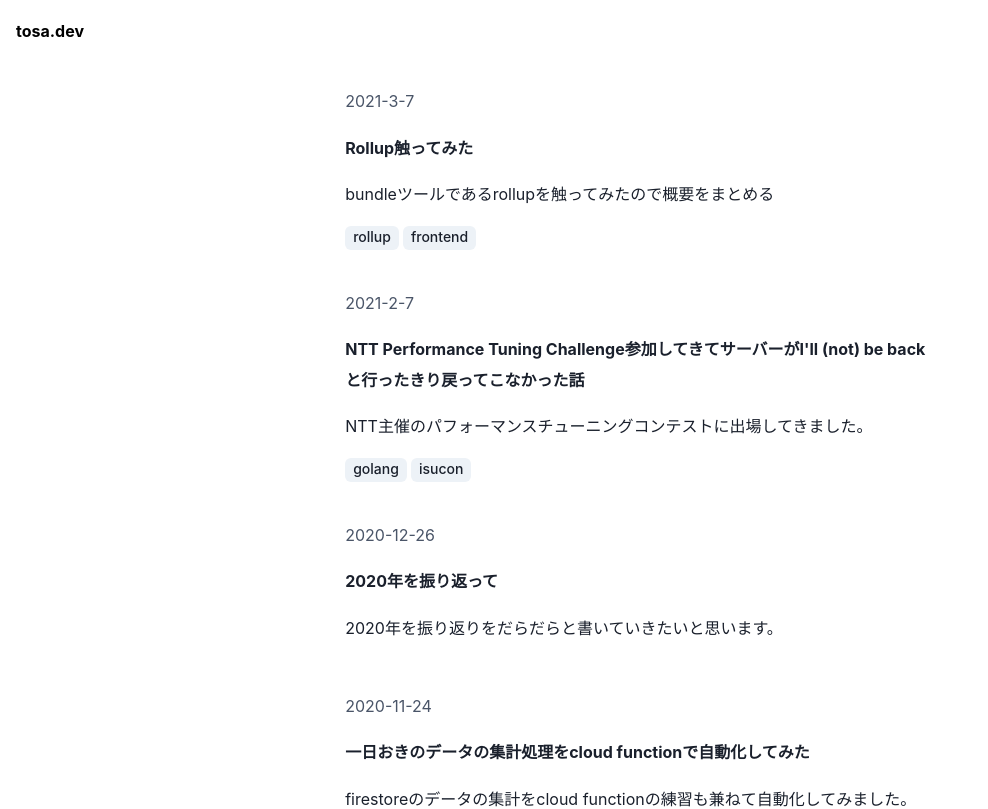
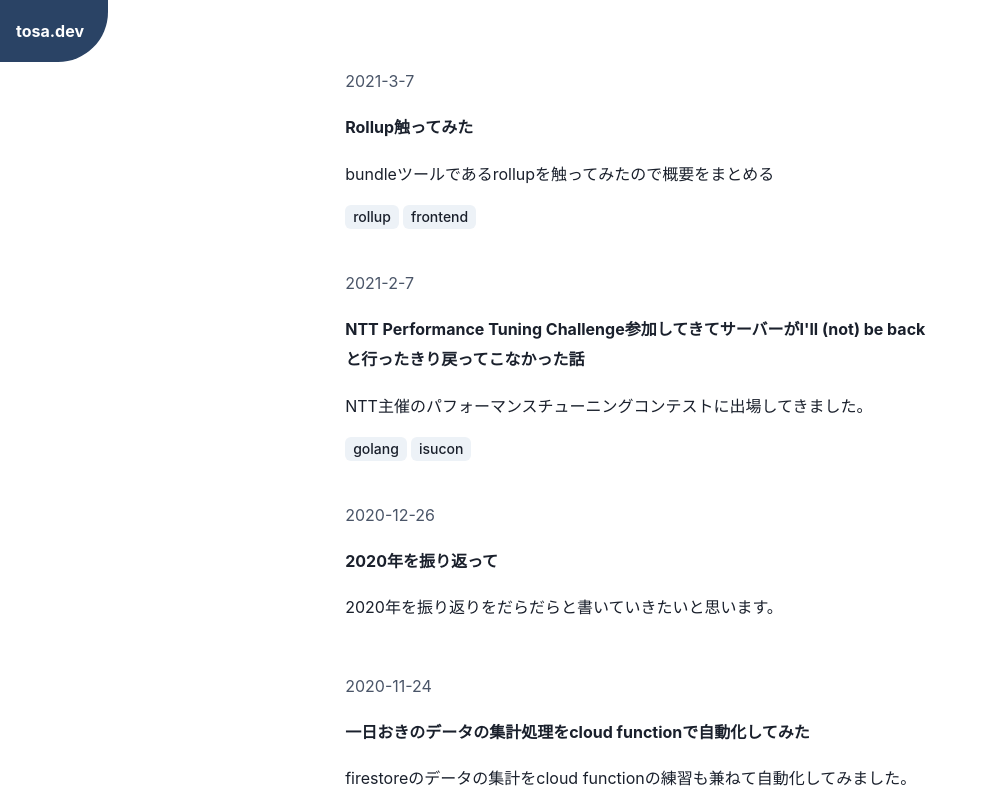
Before and after one commit to harukitosa/tosalab2, a Next.js app: page / in a window 1280 px wide. Shown: the top 809 px of the page, without its empty margins (0-988 px from the left). Built offline with nearby package versions, Linux system fonts and the light colour scheme.

Commit message:
Fix Header

```diff
--- a/component/Header.tsx
+++ b/component/Header.tsx
@@ -1,14 +1,25 @@
-import { Box } from "@chakra-ui/react"
+import { Box, Flex } from "@chakra-ui/react"
 import Link from 'next/link'
 export function Header(props: HeaderProps) {
     return (
-      <div>
+      <>
+      <Flex as="nav" position="fixed">
         <Link href={props.url}>
-          <Box fontWeight="bold" bg="white" w="100%" p={4} color="black">
+          <Box
+            fontWeight="bold"
+            bg="blue.800"
+            w="100%"
+            p={4}
+            pr={6}
+            color="white"
+            borderBottomRightRadius="50"
+          >
                 tosa.dev
           </Box>
         </Link>
-      </div>
+      </Flex>
+      <Box h="42"></Box>
+      </>
     );
 }
 
```
